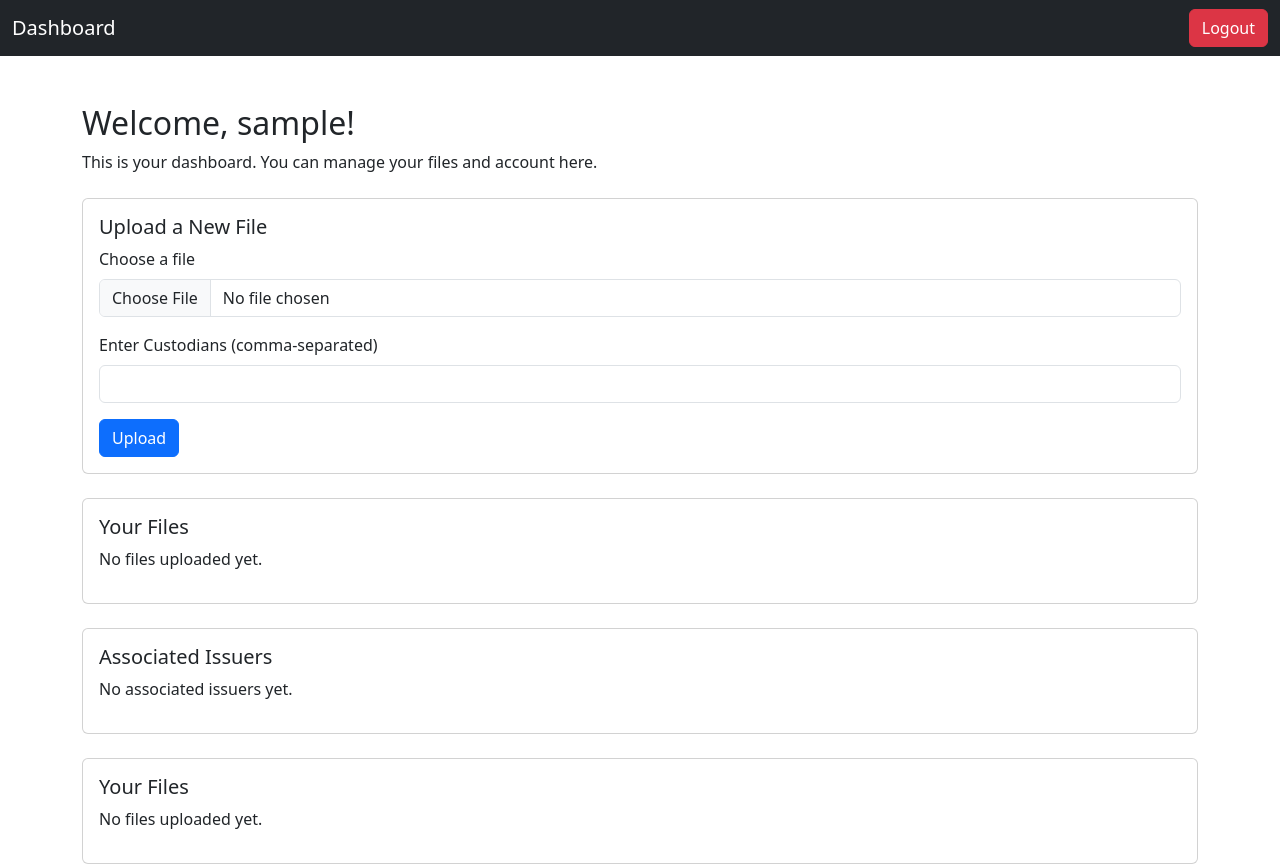
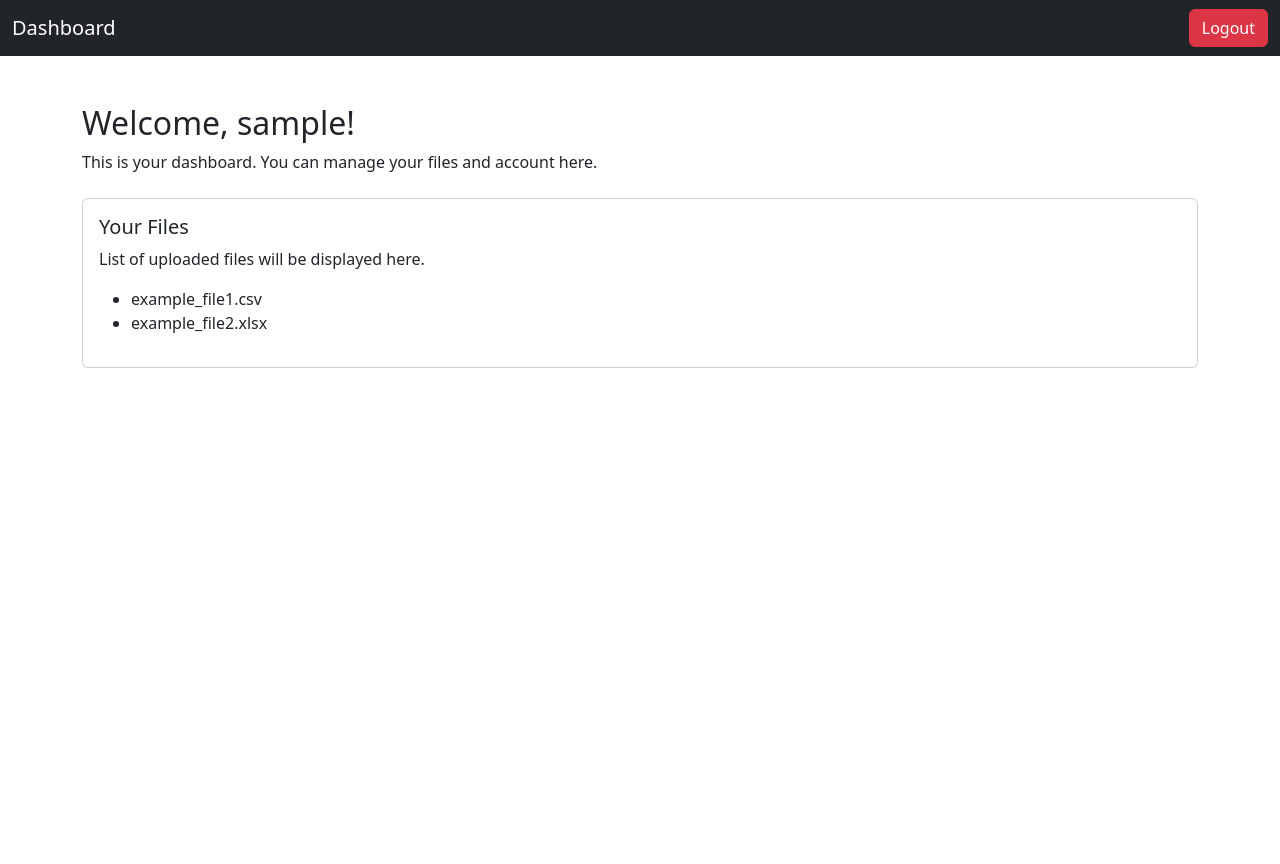
Before and after one commit to akhil-perla/SDIRA_project, a Flask app: page /dashboard/ in a window 1280 px wide. After the commit the page ends 368 px from the top, so only its background shows below. Run offline with Flask 3, Linux system fonts and the light colour scheme; the visitor is signed in with stand-in values (Sample User, id 1); data that the repository does not hold is empty.

Commit message:
Dashboard working now

```diff
--- a/app.py
+++ b/app.py
@@ -1,8 +1,7 @@
-from flask import Flask, render_template
+from flask import Flask, render_template, redirect, url_for
 from routes.file_upload import file_upload
-from routes.auth import *
 from routes.dashboard import dashboard_bp  # Import dashboard blueprint
-
+from routes.auth import auth_blueprint # Assuming 'auth' is in a module called auth
 
 # Initialize Flask App
 app = Flask(__name__)
@@ -10,12 +9,43 @@ app.secret_key = "your_secret_key"  # Set a secure key for sessions
 
 # Register Blueprints
 app.register_blueprint(file_upload)
-app.register_blueprint(auth, url_prefix='/auth')
+app.register_blueprint(auth_blueprint, url_prefix='/auth')
 app.register_blueprint(dashboard_bp, url_prefix='/dashboard')
 
 @app.route("/")
 def index():
     return redirect(url_for("auth.login"))
 
+@app.route('/login', methods=['GET', 'POST'])
+def login():
+    if request.method == 'POST':
+        username = request.form['username']
+        password = request.form['password']
+
+        # Retrieve the user from users.json
+        with open('users.json') as f:
+            users = json.load(f)
+
+        user = users.get(username)
+        if user and check_password_hash(user['password'], password):
+            # Store the username in the session
+            session['user'] = username
+            flash('Login successful!', 'success')
+            return redirect('/dashboard')  # Redirect to dashboard after successful login
+        else:
+            flash('Invalid credentials, please try again.', 'error')
+
+    return render_template('login.html')  # If GET method or invalid login, render login form
+
+@app.route('/dashboard')
+def dashboard():
+    if 'user' not in session:  # Check if 'user' is in session
+        flash('You must be logged in to view the dashboard.', 'error')  # Show a flash message
+        return redirect('/login')  # Redirect to login if not logged in
+
+    username = session['user']  # Retrieve the logged-in user's username from session
+    return render_template('dashboard.html', username=username)  # Pass the username to the template
+
+
 if __name__ == "__main__":
     app.run(debug=True)
--- a/routes/auth.py
+++ b/routes/auth.py
@@ -15,9 +15,9 @@ def save_users(users):
     with open(USER_FILE, "w") as f:
         json.dump(users, f, indent=4)
 
-auth = Blueprint('auth', __name__)
+auth_blueprint = Blueprint('auth', __name__)
 
-@auth.route('/login', methods=['GET', 'POST'])
+@auth_blueprint.route('/login', methods=['GET', 'POST'])
 def login():
     if request.method == 'POST':
         username = request.form['username']
@@ -33,7 +33,7 @@ def login():
 
     return render_template('login.html')
 
-@auth.route('/register', methods=['GET', 'POST'])
+@auth_blueprint.route('/register', methods=['GET', 'POST'])
 def register():
     if request.method == 'POST':
         username = request.form['username'].strip()
@@ -66,8 +66,10 @@ def register():
 
     return render_template('register.html')
 
-@auth.route('/logout')
+
+# Define the logout route
+@auth_blueprint.route('/logout')
 def logout():
-    session.pop('user', None)  # Remove user from session
-    flash("You have been logged out.", "info")
-    return redirect(url_for('auth.login'))
+    # Remove user from session to log out
+    session.pop('user', None)
+    return redirect(url_for('auth.login'))  # Redirect to login page after logout
--- a/templates/dashboard.html
+++ b/templates/dashboard.html
@@ -6,7 +6,9 @@
     <title>Dashboard</title>
     <link rel="stylesheet" href="https://cdn.jsdelivr.net/npm/bootstrap@5.3.0/dist/css/bootstrap.min.css">
 </head>
+
 <body>
+<!-- Navbar -->
 <nav class="navbar navbar-dark bg-dark">
     <div class="container-fluid">
         <a class="navbar-brand" href="#">Dashboard</a>
@@ -14,91 +16,39 @@
     </div>
 </nav>
 
+<!-- Flash Messages -->
+{% with messages = get_flashed_messages(with_categories=true) %}
+{% if messages %}
+<div class="container mt-3">
+    <div class="alert alert-{{ messages[0][0] }}">
+        {{ messages[0][1] }}
+    </div>
+</div>
+{% endif %}
+{% endwith %}
+
+<!-- Main Content -->
 <div class="container mt-5">
-        <h2>Welcome, {{ user }}!</h2>
+    <!-- Display User's Name -->
+    <h2>Welcome, {{ session['user'] }}!</h2>
     <p>This is your dashboard. You can manage your files and account here.</p>
 
-        <!-- File Upload Form -->
+    <!-- Files Section -->
     <div class="card mt-4">
         <div class="card-body">
-                <h5 class="card-title">Upload a New File</h5>
-                <form action="{{ url_for('file_upload.upload_file') }}" method="POST" enctype="multipart/form-data">
-                    <div class="mb-3">
-                        <label for="file" class="form-label">Choose a file</label>
-                        <input type="file" class="form-control" id="file" name="file" required>
+            <h5 class="card-title">Your Files</h5>
+            <p class="card-text">List of uploaded files will be displayed here.</p>
+            <!-- Example of showing uploaded files (you will need to update this part with dynamic data) -->
+            <ul>
+                <!-- Example for displaying files, this needs to be dynamically updated with real data -->
+                <li>example_file1.csv</li>
+                <li>example_file2.xlsx</li>
+            </ul>
         </div>
-                    <div class="mb-3">
-                        <label for="custodians" class="form-label">Enter Custodians (comma-separated)</label>
-                        <input type="text" class="form-control" id="custodians" name="custodians" required>
-                    </div>
-                    <button type="submit" class="btn btn-primary">Upload</button>
-                </form>
     </div>
 </div>
 
-        <!-- File List Section -->
-        <div class="card mt-4">
-            <div class="card-body">
-                <h5 class="card-title">Your Files</h5>
-                {% if files %}
-                    <ul class="list-group">
-                        {% for file in files %}
-                            <li class="list-group-item">
-                                <strong>{{ file['filename'] }}</strong><br>
-                                <small>Custodians:
-                                    {% for custodian in file['custodians'] %}
-                                        {{ custodian }}{% if not loop.last %}, {% endif %}
-                                    {% endfor %}
-                                </small>
-                            </li> it
-                        {% endfor %}
-                    </ul>
-                {% else %}
-                    <p>No files uploaded yet.</p>
-                {% endif %}
-            </div>
-        </div>
-
-        <div class="card mt-4">
-            <div class="card-body">
-                <h5 class="card-title">Associated Issuers</h5>
-                {% if issuers %}
-                    <ul class="list-group">
-                        {% for issuer in issuers %}
-                            <li class="list-group-item">
-                                <strong>{{ issuer.username }}</strong>
-                                <!-- Option to add more issuers or manage -->
-                                <a href="{{ url_for('custodian.add_issuer') }}" class="btn btn-primary btn-sm float-end">Add Issuer</a>
-                            </li>
-                        {% endfor %}
-                    </ul>
-                {% else %}
-                    <p>No associated issuers yet.</p>
-                {% endif %}
-            </div>
-        </div>
-
-        <!-- File List Section -->
-        <div class="card mt-4">
-            <div class="card-body">
-                <h5 class="card-title">Your Files</h5>
-                {% if files %}
-                    <ul class="list-group">
-                        {% for file in files %}
-                            <li class="list-group-item">
-                                <strong>{{ file.filename }}</strong><br>
-                                <small>Uploaded by: {{ file.issuer.username }}</small><br>
-                                <small>Uploaded on: {{ file.upload_date }}</small><br>
-                                <a href="{{ url_for('custodian.download_file', file_id=file.id) }}" class="btn btn-success btn-sm mt-2">Download</a>
-                            </li>
-                        {% endfor %}
-                    </ul>
-                {% else %}
-                    <p>No files uploaded yet.</p>
-                {% endif %}
-            </div>
-        </div>
-
-    </div>
+<!-- Bootstrap JS (Optional, if you need to add interactive elements like dropdowns or modals) -->
+<script src="https://cdn.jsdelivr.net/npm/bootstrap@5.3.0/dist/js/bootstrap.bundle.min.js"></script>
 </body>
 </html>
```
Also changed, not shown: storage/users.json, 2 other files. Lines whose indentation alone changed are shown as unchanged.
